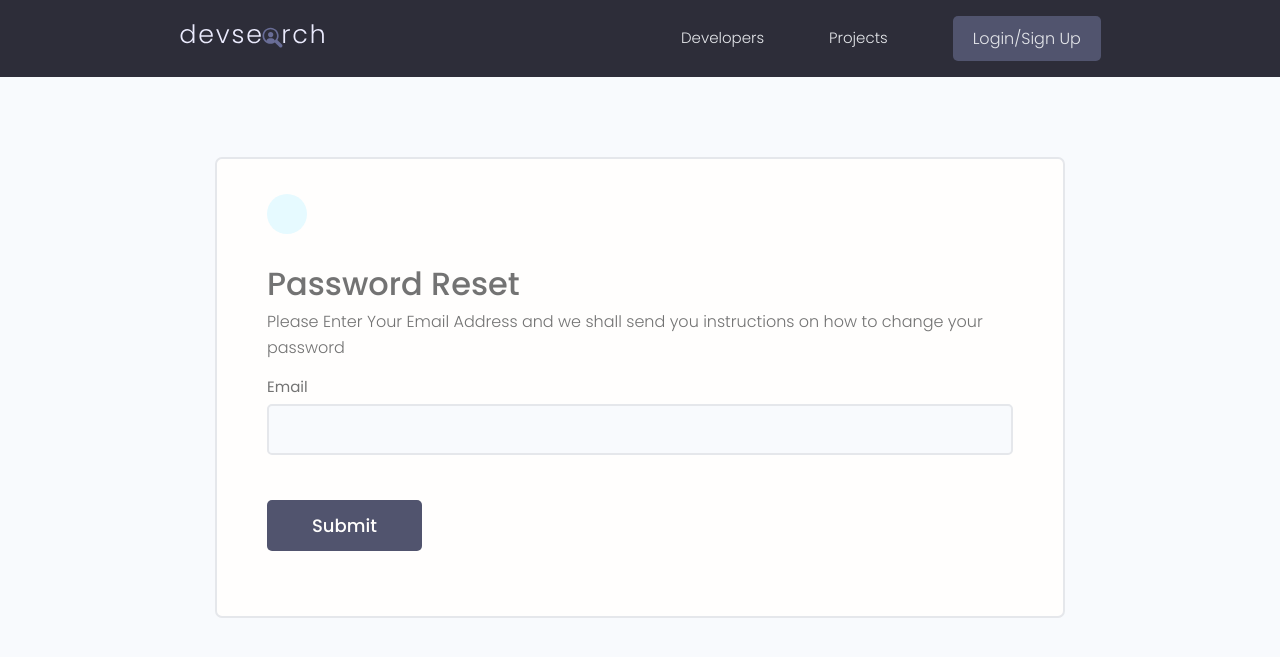
After one commit to kaybrian/Django_Devsearch, a Django app: page /reset_password/ in a window 1280 px wide. The commit adds this page. Shown: the top 657 px of the page. Run offline with Django 3.2, Linux system fonts and the light colour scheme; some libraries are stand-ins or nearby versions.

Commit message:
ability to reset loast passwords in the system using smtp from google

```diff
--- a/devsearch/urls.py
+++ b/devsearch/urls.py
@@ -5,10 +5,24 @@ from django.urls import path, include
 from django.conf import settings
 from django.conf.urls.static import static
 
+from django.contrib.auth import views as auth_views
+
 urlpatterns = [
     path('admin/', admin.site.urls),
     path('projects/', include('projects.urls')),
     path('', include('users.urls')),
+
+    path('reset_password/', auth_views.PasswordResetView.as_view(template_name="reset_password.html"),
+         name="reset_password"),
+
+    path('rest_password_sent', auth_views.PasswordResetDoneView.as_view(template_name="rest_password_sent.html"),
+         name='password_reset_done'),
+
+    path('reset/<uidb64>/<token>/', auth_views.PasswordResetConfirmView.as_view(template_name="password_reset_confirm.html"),
+         name='password_reset_confirm'),
+
+    path('reset_password_complete', auth_views.PasswordResetCompleteView.as_view(template_name="password_reset_complete.html"),
+         name="password_reset_complete"),
 ]
 
 
--- a/templates/login.html
+++ b/templates/login.html
@@ -54,7 +54,7 @@
           </div>
           <div class="auth__actions">
             <input class="btn btn--sub btn--lg" type="submit" value="Log In" />
-            <a href="forgetpassword.html">Forget Password?</a>
+            <a href="{% url 'reset_password' %}">Forget Password?</a>
           </div>
         </form>
         <div class="auth__alternative">
--- /dev/null
+++ b/templates/reset_password.html
@@ -0,0 +1,61 @@
+{% extends 'main.html' %}
+{% load static %}
+
+
+{% block content %}
+
+<style>
+
+    input[type='text'],
+    input[type='email'],
+    input[type='password']
+    {
+      min-width: 24rem;
+      width: 100%;
+      padding: 1.2rem 1.5rem;
+      border-radius: 0.5rem;
+      border: 2px solid var(--color-light);
+      transition: all 0.3s ease-in-out;
+      background-color: var(--color-bg);
+    }
+
+    input[type='text']:focus,
+    input[type='email']:focus,
+    input[type='password']:focus,
+    input[type='number']:focus,
+    input[type='text']:active,
+    input[type='email']:active,
+    input[type='password']:active
+    {
+      outline: none;
+      border: 2px solid var(--color-main);
+    }
+
+    </style>
+
+
+<main class="formPage my-xl">
+    <div class="content-box">
+        <div class="formWrapper">
+            <a class="backButton" href="{% url 'login' %}"><i class="im im-angle-left"></i></a>
+            <br>
+            <h3>Password Reset</h3>
+
+            <p>Please Enter Your Email Address and we shall send you instructions on how to change your password </p>
+
+            <form class="form" method="POST" enctype="multipart/form-data">
+                {% csrf_token %} {% for field in form %}
+
+                <!-- Input:Text -->
+                <div class="form__field">
+                    <label for="formInput#text">{{ field.label }}</label> {{ field }}
+                </div>
+                {% endfor %}
+
+                <input class="btn btn--sub btn--lg  my-md" type="submit" value="Submit" />
+            </form>
+        </div>
+    </div>
+</main>
+
+{% endblock content %}
--- a/users/templates/users/login_register.html
+++ b/users/templates/users/login_register.html
@@ -85,7 +85,7 @@
           </div>
           <div class="auth__actions">
             <input class="btn btn--sub btn--lg" type="submit" value="Log In" />
-            <a href="forgetpassword.html">Forget Password?</a>
+            <a href="{% url 'reset_password' %}">Forget Password?</a>
           </div>
         </form>
         <div class="auth__alternative">
```
Also changed, not shown: devsearch/settings.py (+11 -3 lines), templates/password_reset_complete.html (added, +27 -0 lines), templates/password_reset_confirm.html (added, +60 -0 lines), templates/rest_password_sent.html (added, +25 -0 lines), db.sqlite3.
